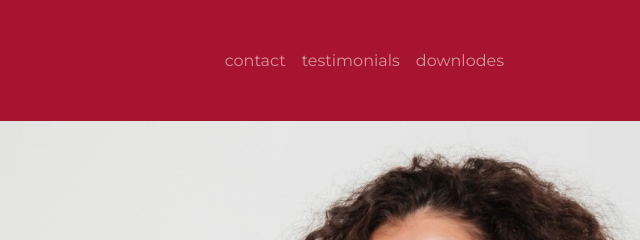
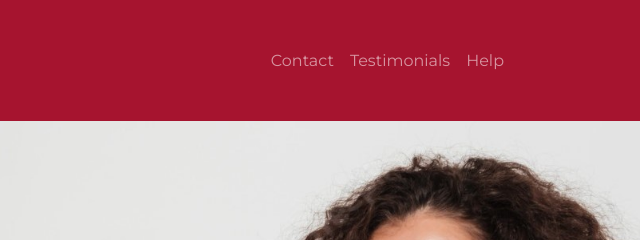
Before and after one commit to vigneshajith/NOVA-LIPSITCK, a plain HTML site: page revision/index.html in a window 1280 px wide. Shown: the top 240 px of the page, 640-1280 px from the left. Drawn offline with nearby package versions, Linux system fonts and the light colour scheme.

Commit message:
Update index.html

```diff
--- a/revision/index.html
+++ b/revision/index.html
@@ -59,12 +59,12 @@
 
           <div class="collapse navbar-collapse" id="navbar">
             <ul class="navbar-nav ms-auto">
-              <li class="nav-item"><a class="nav-link" href="">contact</a></li>
+              <li class="nav-item"><a class="nav-link" href="#footer">Contact</a></li>
               <li class="nav-item">
-                <a class="nav-link" href="">testimonials</a>
+                <a class="nav-link" href="#firstcarousel">Testimonials</a>
               </li>
               <li class="nav-item">
-                <a class="nav-link" href="">downlodes</a>
+                <a class="nav-link" href="">Help</a>
               </li>
             </ul>
           </div>
```
